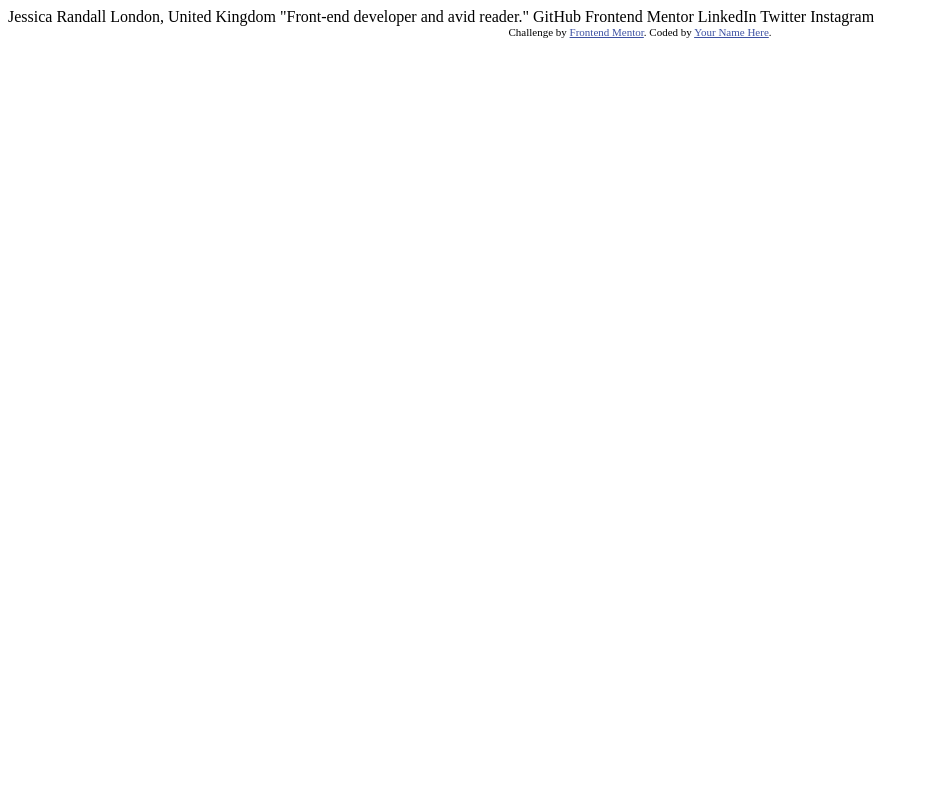
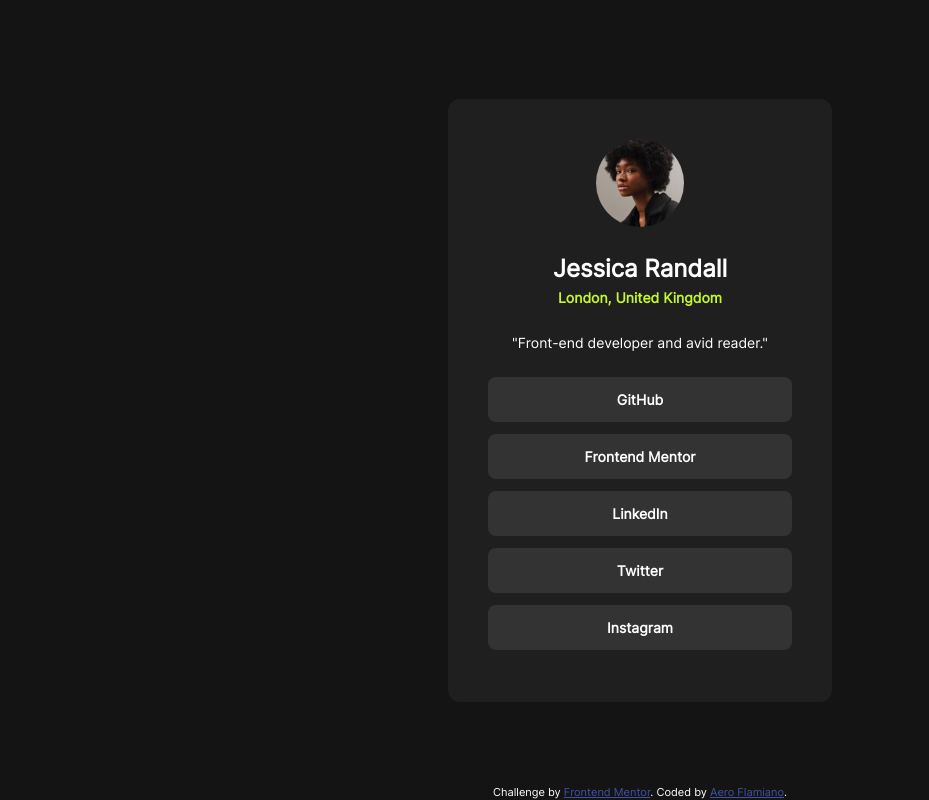
Before and after one commit to aflamiano-career/social-links-profile-main, a plain HTML site: page index.html in a window 1280 px wide. Shown: the whole page, without its empty margins (0-929 px from the left). Drawn offline with Linux system fonts and the light colour scheme.

Commit message:
feat/social: Social links profile main page

```diff
--- a/index.html
+++ b/index.html
@@ -1,34 +1,56 @@
 <!DOCTYPE html>
 <html lang="en">
   <head>
-  <meta charset="UTF-8">
-  <meta name="viewport" content="width=device-width, initial-scale=1.0"> <!-- displays site properly based on user's device -->
+    <meta charset="UTF-8" />
+    <meta name="viewport" content="width=device-width, initial-scale=1.0" />
+    <!-- displays site properly based on user's device -->
 
-  <link rel="icon" type="image/png" sizes="32x32" href="./assets/images/favicon-32x32.png">
+    <link
+      rel="icon"
+      type="image/png"
+      sizes="32x32"
+      href="./assets/images/favicon-32x32.png"
+    />
+    <link rel="stylesheet" href="reset.css" />
+    <link rel="stylesheet" href="style.css" />
 
     <title>Frontend Mentor | Social links profile</title>
 
     <!-- Feel free to remove these styles or customise in your own stylesheet 👍 -->
     <style>
-    .attribution { font-size: 11px; text-align: center; }
-    .attribution a { color: hsl(228, 45%, 44%); }
+      .attribution {
+        width: 100%;
+        position: absolute;
+        bottom: 0;
+        font-size: 11px;
+        text-align: center;
+      }
+      .attribution a {
+        color: hsl(228, 45%, 44%);
+      }
     </style>
   </head>
   <body>
-
-  Jessica Randall
-  London, United Kingdom
-  "Front-end developer and avid reader."
-
-  GitHub
-  Frontend Mentor
-  LinkedIn
-  Twitter
-  Instagram
+    <div class="card">
+      <img src="./assets/images/avatar-jessica.jpeg" alt="" />
+      <h1 class="name">Jessica Randall</h1>
+      <h2 class="location">London, United Kingdom</h2>
+      <p class="caption">"Front-end developer and avid reader."</p>
+      <ul>
+        <li>GitHub</li>
+        <li>Frontend Mentor</li>
+        <li>LinkedIn</li>
+        <li>Twitter</li>
+        <li>Instagram</li>
+      </ul>
+    </div>
 
     <div class="attribution">
-    Challenge by <a href="https://www.frontendmentor.io?ref=challenge" target="_blank">Frontend Mentor</a>.
-    Coded by <a href="#">Your Name Here</a>.
+      Challenge by
+      <a href="https://www.frontendmentor.io?ref=challenge" target="_blank"
+        >Frontend Mentor</a
+      >. Coded by
+      <a href="#https://github.com/aflamiano-career">Aero Flamiano</a>.
     </div>
   </body>
 </html>
--- /dev/null
+++ b/reset.css
@@ -0,0 +1,75 @@
+/* 1. Use a more-intuitive box-sizing model */
+*,
+*::before,
+*::after {
+  box-sizing: border-box;
+}
+
+/* 2. Remove default margin */
+* {
+  margin: 0;
+}
+
+/* 3. Enable keyword animations */
+@media (prefers-reduced-motion: no-preference) {
+  html {
+    interpolate-size: allow-keywords;
+  }
+}
+
+body {
+  /* 4. Add accessible line-height */
+  line-height: 1.5;
+  /* 5. Improve text rendering */
+  -webkit-font-smoothing: antialiased;
+}
+
+/* 6. Improve media defaults */
+img,
+picture,
+video,
+canvas,
+svg {
+  display: block;
+  max-width: 100%;
+}
+
+/* 7. Inherit fonts for form controls */
+input,
+button,
+textarea,
+select {
+  font: inherit;
+}
+
+/* 8. Avoid text overflows */
+p,
+h1,
+h2,
+h3,
+h4,
+h5,
+h6 {
+  overflow-wrap: break-word;
+}
+
+/* 9. Improve line wrapping */
+p {
+  text-wrap: pretty;
+}
+h1,
+h2,
+h3,
+h4,
+h5,
+h6 {
+  text-wrap: balance;
+}
+
+/*
+  10. Create a root stacking context
+*/
+#root,
+#__next {
+  isolation: isolate;
+}
--- /dev/null
+++ b/style.css
@@ -0,0 +1,83 @@
+@font-face {
+  font-family: "Inter";
+  src: url("/assets/fonts/Inter-VariableFont_slnt\,wght.ttf");
+  font-weight: normal;
+  font-style: normal;
+}
+
+:root {
+  --green: hsl(75, 94%, 57%);
+  --white: hsl(0, 0%, 100%);
+  --grey700: hsl(0, 0%, 20%);
+  --grey800: hsl(0, 0%, 12%);
+  --grey900: hsl(0, 0%, 8%);
+}
+
+body {
+  font-family: "Inter", sans-serif;
+  font-size: 0.875rem;
+  background-color: var(--grey900);
+  color: var(--white);
+  display: flex;
+  justify-content: center;
+  height: 100vh;
+}
+
+.card {
+  background-color: var(--grey800);
+  margin: auto 0;
+  max-width: 327px;
+  width: 100%;
+  padding: 24px;
+  border-radius: 12px;
+  text-align: center;
+}
+
+.card img {
+  margin: 0 auto 24px;
+  width: 88px;
+  border-radius: 999px;
+}
+
+.name {
+  font-size: 1.5rem;
+  font-weight: 700;
+}
+
+.location {
+  color: var(--green);
+  font-size: 0.875rem;
+  font-weight: 600;
+}
+
+.caption {
+  margin: 24px 0;
+  font-size: 0.875rem;
+}
+
+ul {
+  padding: 0;
+}
+
+li {
+  font-weight: 600;
+  padding: 12px;
+  background-color: var(--grey700);
+  border-radius: 8px;
+  list-style: none;
+  margin: 12px 0;
+  transition: background-color 0.6s, color 0.6s;
+}
+
+li:hover {
+  background-color: var(--green);
+  color: var(--grey900);
+  cursor: pointer;
+}
+
+@media (min-width: 375px) {
+  .card {
+    max-width: 384px;
+    padding: 40px;
+  }
+}
```
Also changed, not shown: 2 other files. Lines whose indentation alone changed are shown as unchanged.
